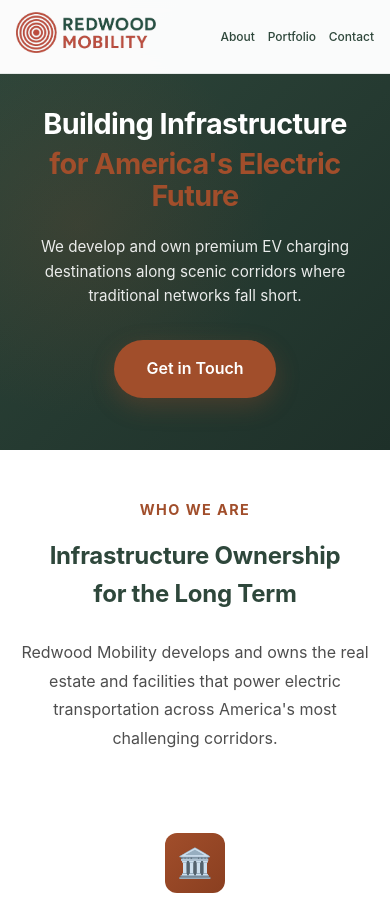
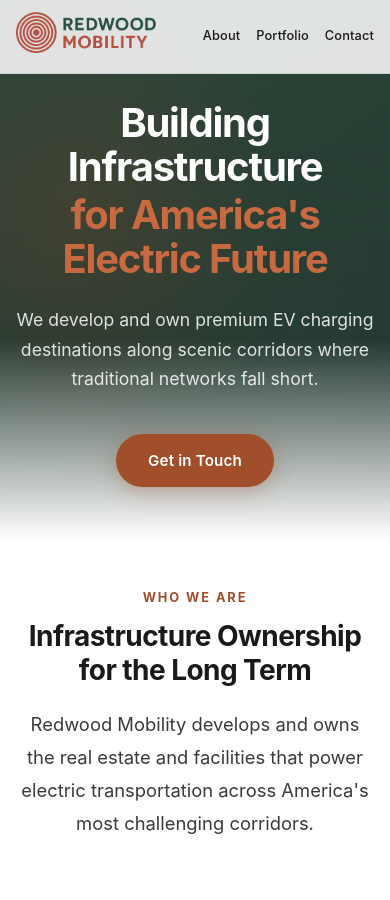
Before and after one commit to Redwood-Mobility/redwood-pages, a Jekyll site: the page built from index.html, in a window 390 px wide and 900 px high. Built offline with Jekyll 4.4.1, drawn with Linux system fonts in a browser that asks for light colours; some of the changed text lies outside the part shown.

Commit message:
Modernize site with dark mode and visual refresh
- Add automatic light/dark mode based on prefers-color-scheme
- Modernize CSS with custom properties for theming
- Improve typography with clamp() for fluid sizing
- Add smooth transitions and hover effects
- Enhance card design with subtle borders and shadows
- Add accessibility: reduced motion support, focus-visible
- Update Altara to "Altara Energy"
- Update ChargeVia description

🤖 Generated with [Claude Code](https://claude.com/claude-code)

Co-Authored-By: Claude <noreply@anthropic.com>

```diff
--- a/assets/css/main.css
+++ b/assets/css/main.css
@@ -1,72 +1,157 @@
-/* Redwood Mobility Main Stylesheet */
+/* Redwood Mobility Main Stylesheet - Modern Edition */
 
-* {
+*, *::before, *::after {
     margin: 0;
     padding: 0;
     box-sizing: border-box;
 }
 
+/* ===== Light Mode (Default) ===== */
 :root {
+    /* Brand Colors */
     --redwood-copper: #A14E2B;
+    --redwood-copper-light: #c76a42;
     --forest-green: #2E473B;
-    --light-sand: #F3E5C8;
-    --slate-charcoal: #3B3B3B;
+    --forest-green-dark: #1e3029;
+
+    /* Theme Colors */
+    --bg-primary: #ffffff;
+    --bg-secondary: #F3E5C8;
+    --bg-tertiary: #f8f6f3;
+    --text-primary: #1a1a1a;
+    --text-secondary: #3B3B3B;
+    --text-muted: #6b6b6b;
+
+    /* Cards & Surfaces */
+    --card-bg: #ffffff;
+    --card-shadow: 0 4px 24px rgba(0, 0, 0, 0.08);
+    --card-shadow-hover: 0 8px 32px rgba(0, 0, 0, 0.12);
+    --card-border: rgba(46, 71, 59, 0.08);
+
+    /* Navigation */
+    --nav-bg: rgba(255, 255, 255, 0.85);
+    --nav-border: rgba(46, 71, 59, 0.1);
+
+    /* Transitions */
+    --transition-fast: 0.15s ease;
+    --transition-base: 0.25s ease;
+    --transition-slow: 0.4s ease;
+
+    /* Spacing */
+    --section-padding: 6rem;
+    --container-max: 1400px;
+}
+
+/* ===== Dark Mode ===== */
+@media (prefers-color-scheme: dark) {
+    :root {
+        --redwood-copper: #d4734a;
+        --redwood-copper-light: #e8936d;
+        --forest-green: #4a7a64;
+        --forest-green-dark: #3d6554;
+
+        --bg-primary: #0f1210;
+        --bg-secondary: #1a1f1c;
+        --bg-tertiary: #151a17;
+        --text-primary: #f0f0f0;
+        --text-secondary: #c8c8c8;
+        --text-muted: #888888;
+
+        --card-bg: #1a1f1c;
+        --card-shadow: 0 4px 24px rgba(0, 0, 0, 0.3);
+        --card-shadow-hover: 0 8px 32px rgba(0, 0, 0, 0.4);
+        --card-border: rgba(255, 255, 255, 0.08);
+
+        --nav-bg: rgba(15, 18, 16, 0.9);
+        --nav-border: rgba(255, 255, 255, 0.08);
+    }
+}
+
+/* ===== Base Styles ===== */
+html {
+    scroll-behavior: smooth;
 }
 
 body {
     font-family: -apple-system, BlinkMacSystemFont, 'Segoe UI', 'Roboto', 'Oxygen', 'Ubuntu', sans-serif;
     line-height: 1.6;
-    color: var(--slate-charcoal);
-    background-color: #ffffff;
+    color: var(--text-secondary);
+    background-color: var(--bg-primary);
     overflow-x: hidden;
+    -webkit-font-smoothing: antialiased;
+    -moz-osx-font-smoothing: grayscale;
 }
 
-/* Navigation */
+/* ===== Navigation ===== */
 nav {
     position: fixed;
     top: 0;
     width: 100%;
-    background: rgba(255, 255, 255, 0.98);
-    backdrop-filter: blur(10px);
-    padding: 1.5rem 4rem;
+    background: var(--nav-bg);
+    backdrop-filter: blur(20px);
+    -webkit-backdrop-filter: blur(20px);
+    padding: 1.25rem 4rem;
     display: flex;
     justify-content: space-between;
     align-items: center;
     z-index: 1000;
-    border-bottom: 1px solid rgba(46, 71, 59, 0.1);
+    border-bottom: 1px solid var(--nav-border);
+    transition: background var(--transition-base), padding var(--transition-base);
 }
 
 .logo {
-    width: 220px;
+    width: 200px;
     height: auto;
+    transition: opacity var(--transition-fast);
+}
+
+.logo:hover {
+    opacity: 0.8;
 }
 
 .nav-links {
     display: flex;
-    gap: 3rem;
+    gap: 2.5rem;
     align-items: center;
 }
 
 .nav-links a {
-    color: var(--forest-green);
+    color: var(--text-primary);
     text-decoration: none;
     font-weight: 500;
-    font-size: 0.95rem;
-    transition: color 0.3s ease;
+    font-size: 0.9rem;
+    letter-spacing: 0.01em;
+    position: relative;
+    transition: color var(--transition-fast);
+}
+
+.nav-links a::after {
+    content: '';
+    position: absolute;
+    bottom: -4px;
+    left: 0;
+    width: 0;
+    height: 2px;
+    background: var(--redwood-copper);
+    transition: width var(--transition-base);
 }
 
 .nav-links a:hover {
     color: var(--redwood-copper);
 }
 
-/* Hero Section */
+.nav-links a:hover::after {
+    width: 100%;
+}
+
+/* ===== Hero Section ===== */
 .hero {
-    min-height: 70vh;
+    min-height: 85vh;
     display: flex;
     align-items: center;
     justify-content: center;
-    background: linear-gradient(135deg, var(--forest-green) 0%, #1e3029 100%);
-    padding: 8rem 2rem 4rem;
+    background: linear-gradient(160deg, var(--forest-green) 0%, var(--forest-green-dark) 100%);
+    padding: 8rem 2rem 5rem;
     position: relative;
     overflow: hidden;
 }
@@ -78,194 +163,239 @@ nav {
     left: 0;
     right: 0;
     bottom: 0;
-    background: radial-gradient(circle at 20% 50%, rgba(161, 78, 43, 0.15) 0%, transparent 50%);
+    background:
+        radial-gradient(ellipse at 20% 40%, rgba(161, 78, 43, 0.2) 0%, transparent 50%),
+        radial-gradient(ellipse at 80% 60%, rgba(46, 71, 59, 0.3) 0%, transparent 50%);
+    pointer-events: none;
+}
+
+.hero::after {
+    content: '';
+    position: absolute;
+    bottom: 0;
+    left: 0;
+    right: 0;
+    height: 200px;
+    background: linear-gradient(to top, var(--bg-primary), transparent);
+    pointer-events: none;
 }
 
 .hero-content {
-    max-width: 1000px;
+    max-width: 900px;
     text-align: center;
     position: relative;
     z-index: 1;
 }
 
 .hero h1 {
-    font-size: 4.5rem;
+    font-size: clamp(2.5rem, 6vw, 4.5rem);
     font-weight: 700;
     color: #ffffff;
     line-height: 1.1;
-    margin-bottom: 2rem;
-    letter-spacing: -0.02em;
+    margin-bottom: 1.5rem;
+    letter-spacing: -0.03em;
 }
 
 .hero .accent {
-    color: var(--redwood-copper);
+    color: var(--redwood-copper-light);
     display: block;
-    margin-top: 0.5rem;
+    margin-top: 0.25rem;
 }
 
 .hero p {
-    font-size: 1.4rem;
-    color: rgba(255, 255, 255, 0.9);
-    margin-bottom: 3rem;
-    max-width: 700px;
+    font-size: clamp(1.1rem, 2vw, 1.35rem);
+    color: rgba(255, 255, 255, 0.85);
+    margin-bottom: 2.5rem;
+    max-width: 650px;
     margin-left: auto;
     margin-right: auto;
+    line-height: 1.7;
 }
 
 .cta-primary {
     display: inline-block;
-    background-color: var(--redwood-copper);
+    background: var(--redwood-copper);
     color: white;
-    padding: 1.2rem 3rem;
-    border-radius: 50px;
+    padding: 1rem 2.5rem;
+    border-radius: 100px;
     text-decoration: none;
     font-weight: 600;
-    font-size: 1.1rem;
-    transition: all 0.3s ease;
-    box-shadow: 0 8px 24px rgba(161, 78, 43, 0.3);
+    font-size: 1rem;
+    letter-spacing: 0.01em;
+    transition: all var(--transition-base);
+    box-shadow: 0 4px 20px rgba(161, 78, 43, 0.35);
 }
 
 .cta-primary:hover {
     transform: translateY(-2px);
-    box-shadow: 0 12px 32px rgba(161, 78, 43, 0.4);
-    background-color: #8a3f20;
+    box-shadow: 0 8px 30px rgba(161, 78, 43, 0.45);
+    background: var(--redwood-copper-light);
 }
 
-/* About Section */
-.about {
-    padding: 8rem 4rem;
-    max-width: 1200px;
-    margin: 0 auto;
+.cta-primary:active {
+    transform: translateY(0);
 }
 
+/* ===== Section Styles ===== */
 .section-header {
     text-align: center;
-    margin-bottom: 5rem;
+    margin-bottom: 4rem;
 }
 
 .section-label {
     color: var(--redwood-copper);
-    font-size: 0.9rem;
+    font-size: 0.8rem;
     font-weight: 700;
-    letter-spacing: 0.1em;
+    letter-spacing: 0.15em;
     text-transform: uppercase;
-    margin-bottom: 1rem;
+    margin-bottom: 0.75rem;
+    display: block;
 }
 
 .section-title {
-    font-size: 3rem;
-    color: var(--forest-green);
+    font-size: clamp(1.75rem, 4vw, 2.75rem);
+    color: var(--text-primary);
     font-weight: 700;
-    margin-bottom: 1.5rem;
-    letter-spacing: -0.01em;
+    margin-bottom: 1.25rem;
+    letter-spacing: -0.02em;
+    line-height: 1.2;
 }
 
 .section-description {
-    font-size: 1.3rem;
-    color: var(--slate-charcoal);
-    max-width: 700px;
+    font-size: 1.15rem;
+    color: var(--text-secondary);
+    max-width: 650px;
     margin: 0 auto;
     line-height: 1.8;
-    opacity: 0.9;
+}
+
+/* ===== About Section ===== */
+.about {
+    padding: var(--section-padding) 4rem;
+    max-width: 1200px;
+    margin: 0 auto;
 }
 
 .features {
     display: grid;
     grid-template-columns: repeat(3, 1fr);
-    gap: 4rem;
-    margin-top: 4rem;
+    gap: 3rem;
+    margin-top: 3rem;
 }
 
 .feature {
     text-align: center;
+    padding: 2rem 1.5rem;
+    border-radius: 20px;
+    transition: transform var(--transition-base), background var(--transition-base);
+}
+
+.feature:hover {
+    transform: translateY(-4px);
+    background: var(--bg-tertiary);
 }
 
 .feature-icon {
-    width: 60px;
-    height: 60px;
-    background: linear-gradient(135deg, var(--redwood-copper) 0%, #8a3f20 100%);
-    border-radius: 12px;
-    margin: 0 auto 1.5rem;
+    width: 56px;
+    height: 56px;
+    background: linear-gradient(135deg, var(--redwood-copper) 0%, var(--redwood-copper-light) 100%);
+    border-radius: 14px;
+    margin: 0 auto 1.25rem;
     display: flex;
     align-items: center;
     justify-content: center;
-    font-size: 1.8rem;
+    font-size: 1.5rem;
     color: white;
+    box-shadow: 0 4px 16px rgba(161, 78, 43, 0.25);
 }
 
 .feature h3 {
-    font-size: 1.5rem;
-    color: var(--forest-green);
-    margin-bottom: 1rem;
+    font-size: 1.25rem;
+    color: var(--text-primary);
+    margin-bottom: 0.75rem;
     font-weight: 600;
 }
 
 .feature p {
-    color: var(--slate-charcoal);
-    font-size: 1.05rem;
+    color: var(--text-secondary);
+    font-size: 0.95rem;
     line-height: 1.7;
-    opacity: 0.85;
 }
 
-/* Portfolio Section */
+/* ===== Portfolio Section ===== */
 .portfolio {
-    background-color: var(--light-sand);
-    padding: 8rem 4rem;
+    background-color: var(--bg-secondary);
+    padding: var(--section-padding) 4rem;
+}
+
+@media (prefers-color-scheme: dark) {
+    .portfolio {
+        background-color: var(--bg-tertiary);
+    }
 }
 
 .portfolio-content {
-    max-width: 1400px;
+    max-width: var(--container-max);
     margin: 0 auto;
 }
 
 .portfolio-grid {
     display: grid;
     grid-template-columns: repeat(3, 1fr);
-    gap: 2rem;
+    gap: 1.5rem;
 }
 
 .portfolio-card {
-    background: white;
-    border-radius: 16px;
-    padding: 2.5rem;
-    box-shadow: 0 4px 24px rgba(0,0,0,0.08);
+    background: var(--card-bg);
+    border-radius: 20px;
+    padding: 2rem;
+    box-shadow: var(--card-shadow);
+    border: 1px solid var(--card-border);
     display: flex;
     flex-direction: column;
+    transition: transform var(--transition-base), box-shadow var(--transition-base);
+}
+
+.portfolio-card:hover {
+    transform: translateY(-4px);
+    box-shadow: var(--card-shadow-hover);
 }
 
 .brand-tag {
     display: inline-block;
-    background: linear-gradient(135deg, var(--forest-green) 0%, #1e3029 100%);
-    color: var(--redwood-copper);
-    padding: 0.5rem 1.5rem;
-    border-radius: 50px;
-    font-size: 0.85rem;
+    background: linear-gradient(135deg, var(--forest-green) 0%, var(--forest-green-dark) 100%);
+    color: var(--redwood-copper-light);
+    padding: 0.4rem 1rem;
+    border-radius: 100px;
+    font-size: 0.7rem;
     font-weight: 700;
-    letter-spacing: 0.05em;
+    letter-spacing: 0.08em;
     text-transform: uppercase;
-    margin-bottom: 1.5rem;
+    margin-bottom: 1.25rem;
+    width: fit-content;
 }
 
 .portfolio-card h2 {
-    font-size: 1.75rem;
-    color: var(--forest-green);
-    margin-bottom: 0.75rem;
+    font-size: 1.5rem;
+    color: var(--text-primary);
+    margin-bottom: 0.5rem;
     font-weight: 700;
+    letter-spacing: -0.01em;
 }
 
 .tagline {
-    font-size: 1.1rem;
+    font-size: 0.95rem;
     font-style: italic;
     color: var(--redwood-copper);
-    margin-bottom: 1.25rem;
+    margin-bottom: 1rem;
+    line-height: 1.4;
 }
 
 .portfolio-card p {
-    font-size: 1rem;
+    font-size: 0.9rem;
     line-height: 1.7;
-    color: var(--slate-charcoal);
-    margin-bottom: 1rem;
-    opacity: 0.9;
+    color: var(--text-secondary);
+    margin-bottom: 0.75rem;
 }
 
 .portfolio-card p:last-of-type {
@@ -275,41 +405,41 @@ nav {
 .portfolio-link {
     display: inline-flex;
     align-items: center;
-    gap: 0.5rem;
+    gap: 0.4rem;
     color: var(--redwood-copper);
     text-decoration: none;
     font-weight: 600;
-    font-size: 1rem;
+    font-size: 0.9rem;
     margin-top: auto;
-    padding-top: 1.5rem;
-    transition: gap 0.3s ease;
+    padding-top: 1.25rem;
+    transition: gap var(--transition-base), color var(--transition-fast);
 }
 
 .portfolio-link:hover {
-    gap: 1rem;
+    gap: 0.75rem;
+    color: var(--redwood-copper-light);
 }
 
-/* Contact Section */
+/* ===== Contact Section ===== */
 .contact {
-    padding: 8rem 4rem;
+    padding: var(--section-padding) 4rem;
     max-width: 1000px;
     margin: 0 auto;
     text-align: center;
 }
 
 .contact-intro {
-    font-size: 1.3rem;
-    color: var(--slate-charcoal);
-    margin-bottom: 3rem;
-    opacity: 0.9;
+    font-size: 1.15rem;
+    color: var(--text-secondary);
+    margin-bottom: 2.5rem;
 }
 
 .contact-methods {
     display: flex;
     justify-content: center;
-    gap: 3rem;
+    gap: 4rem;
     flex-wrap: wrap;
-    margin-top: 3rem;
+    margin-top: 2.5rem;
 }
 
 .contact-item {
@@ -317,53 +447,63 @@ nav {
 }
 
 .contact-item h3 {
-    font-size: 1.1rem;
-    color: var(--forest-green);
-    margin-bottom: 0.75rem;
+    font-size: 0.95rem;
+    color: var(--text-primary);
+    margin-bottom: 0.5rem;
     font-weight: 600;
 }
 
 .contact-item a {
     color: var(--redwood-copper);
     text-decoration: none;
-    font-size: 1.05rem;
+    font-size: 0.95rem;
     font-weight: 500;
-    transition: opacity 0.3s ease;
+    transition: color var(--transition-fast);
 }
 
 .contact-item a:hover {
-    opacity: 0.7;
+    color: var(--redwood-copper-light);
 }
 
-/* Footer */
+/* ===== Footer ===== */
 footer {
     background-color: var(--forest-green);
-    color: rgba(255, 255, 255, 0.8);
-    padding: 3rem 4rem;
+    color: rgba(255, 255, 255, 0.75);
+    padding: 2.5rem 4rem;
     text-align: center;
 }
 
 footer p {
-    font-size: 0.95rem;
+    font-size: 0.85rem;
+    letter-spacing: 0.01em;
 }
 
-/* Responsive */
+/* ===== Responsive - Tablet ===== */
 @media (max-width: 1024px) {
+    :root {
+        --section-padding: 4rem;
+    }
+
     .features {
         grid-template-columns: 1fr;
-        gap: 3rem;
+        gap: 1.5rem;
+    }
+
+    .feature {
+        padding: 1.5rem;
     }
 
     .portfolio-grid {
         grid-template-columns: 1fr;
-        gap: 1.5rem;
+        gap: 1.25rem;
     }
 
     .portfolio-card {
-        padding: 2rem;
+        padding: 1.75rem;
     }
 }
 
+/* ===== Responsive - Mobile ===== */
 @media (max-width: 768px) {
     nav {
         padding: 1rem 1.5rem;
@@ -374,7 +514,7 @@ footer p {
     }
 
     .nav-links {
-        gap: 1.2rem;
+        gap: 1.5rem;
     }
 
     .nav-links a {
@@ -382,66 +522,24 @@ footer p {
     }
 
     .hero {
-        min-height: 60vh;
-        padding: 7rem 1.5rem 3rem;
-    }
-
-    .hero h1 {
-        font-size: 2.2rem;
-        margin-bottom: 1.5rem;
-    }
-
-    .hero p {
-        font-size: 1rem;
-        margin-bottom: 2rem;
+        min-height: 70vh;
+        padding: 7rem 1.5rem 4rem;
     }
 
     .cta-primary {
-        padding: 1rem 2rem;
-        font-size: 1rem;
+        padding: 0.9rem 2rem;
+        font-size: 0.95rem;
     }
 
     .about,
     .portfolio,
     .contact {
-        padding: 4rem 1.5rem;
-    }
-
-    .section-title {
-        font-size: 1.8rem;
-    }
-
-    .section-description {
-        font-size: 1.1rem;
-    }
-
-    .portfolio-card {
-        padding: 2rem;
-    }
-
-    .portfolio-card h2 {
-        font-size: 2rem;
-    }
-
-    .tagline {
-        font-size: 1.2rem;
-    }
-
-    .portfolio-card p {
-        font-size: 1rem;
+        padding: var(--section-padding) 1.5rem;
     }
 
     .contact-methods {
         flex-direction: column;
-        gap: 2rem;
-    }
-
-    .feature h3 {
-        font-size: 1.3rem;
-    }
-
-    .feature p {
-        font-size: 1rem;
+        gap: 1.5rem;
     }
 
     footer {
@@ -449,6 +547,7 @@ footer p {
     }
 }
 
+/* ===== Responsive - Small Mobile ===== */
 @media (max-width: 480px) {
     nav {
         padding: 0.75rem 1rem;
@@ -459,32 +558,20 @@ footer p {
     }
 
     .nav-links {
-        gap: 0.8rem;
+        gap: 1rem;
     }
 
     .nav-links a {
-        font-size: 0.75rem;
+        font-size: 0.8rem;
+    }
+
+    .nav-links a::after {
+        display: none;
     }
 
     .hero {
-        min-height: 50vh;
-        padding: 6rem 1rem 2.5rem;
-    }
-
-    .hero h1 {
-        font-size: 1.8rem;
-    }
-
-    .hero p {
-        font-size: 0.95rem;
-    }
-
-    .section-title {
-        font-size: 1.5rem;
-    }
-
-    .section-description {
-        font-size: 1rem;
+        min-height: 60vh;
+        padding: 6rem 1rem 3rem;
     }
 
     .about,
@@ -498,6 +585,32 @@ footer p {
     }
 
     .portfolio-card h2 {
-        font-size: 1.6rem;
+        font-size: 1.35rem;
+    }
+
+    .tagline {
+        font-size: 0.9rem;
     }
 }
+
+/* ===== Accessibility ===== */
+@media (prefers-reduced-motion: reduce) {
+    *,
+    *::before,
+    *::after {
+        animation-duration: 0.01ms !important;
+        animation-iteration-count: 1 !important;
+        transition-duration: 0.01ms !important;
+    }
+
+    html {
+        scroll-behavior: auto;
+    }
+}
+
+/* Focus styles for keyboard navigation */
+a:focus-visible,
+button:focus-visible {
+    outline: 2px solid var(--redwood-copper);
+    outline-offset: 2px;
+}
--- a/index.html
+++ b/index.html
@@ -65,7 +65,7 @@ description: Building premium electric vehicle charging infrastructure across Am
 
             <div class="portfolio-card">
                 <span class="brand-tag">Operating Brand</span>
-                <h2>Altara</h2>
+                <h2>Altara Energy</h2>
                 <p class="tagline">"Fast, reliable charging at convenient locations"</p>
                 <p>City-focused charging network designed for daily drivers, commuters, and fleet operators. High-power DC fast chargers at convenient locations with flat-rate member pricing through Pathfinder Rewards.</p>
                 <p><strong>Focus:</strong> City and suburban locations across metropolitan areas nationwide.</p>
@@ -76,8 +76,8 @@ description: Building premium electric vehicle charging infrastructure across Am
                 <span class="brand-tag">Operating Brand</span>
                 <h2>ChargeVia</h2>
                 <p class="tagline">"The EV gas station"</p>
-                <p>The familiar gas station experience, reimagined for electric vehicles. Fast charging plus on-site convenience stores and clean restrooms. Converting legacy fuel stations into modern EV charging hubs.</p>
-                <p><strong>Focus:</strong> Repurposed gas stations in city and suburban neighborhoods.</p>
+                <p>The familiar gas station experience, reimagined for electric vehicles. Fast charging plus on-site convenience stores and clean restrooms. Quick pit stops, not destinations.</p>
+                <p><strong>Focus:</strong> City and suburban neighborhoods with the classic gas station format.</p>
                 <a href="https://chargevia.com" class="portfolio-link">Learn More →</a>
             </div>
         </div>
```
